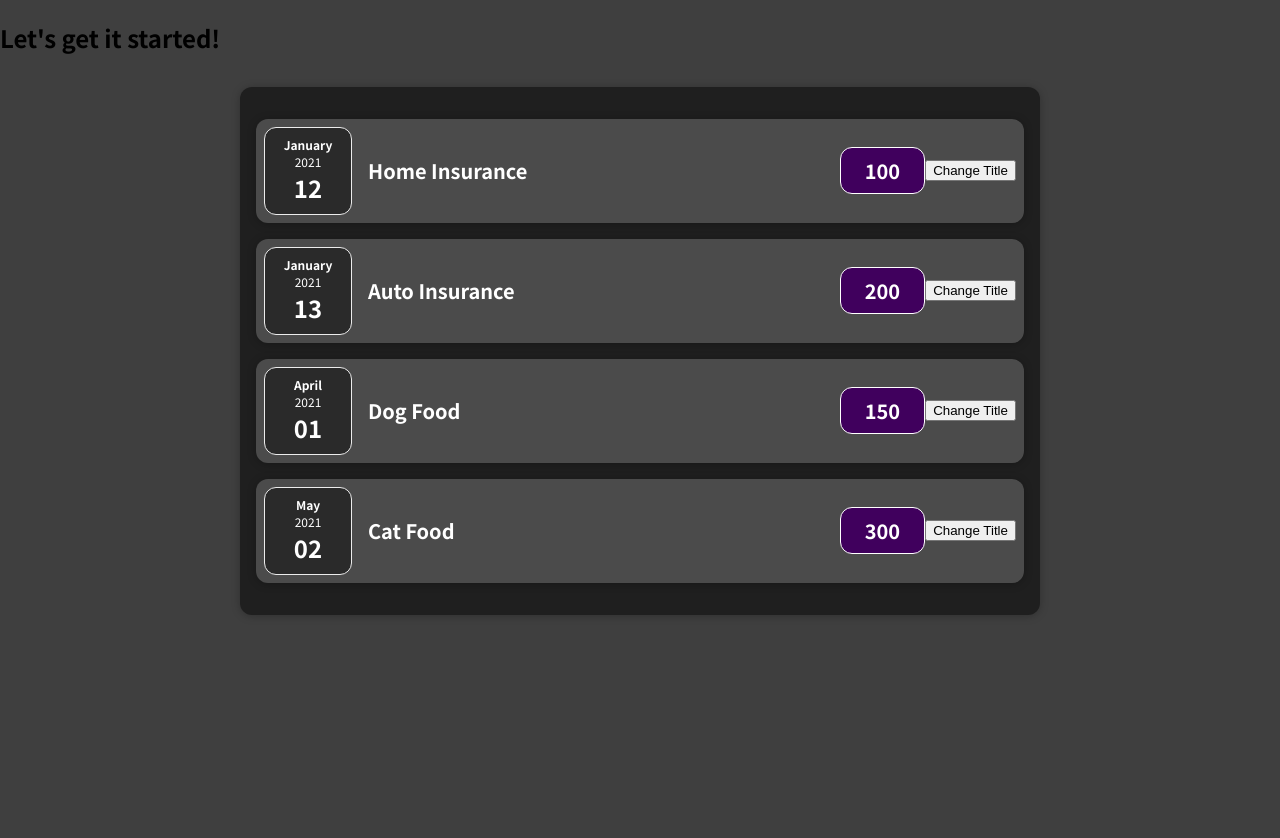
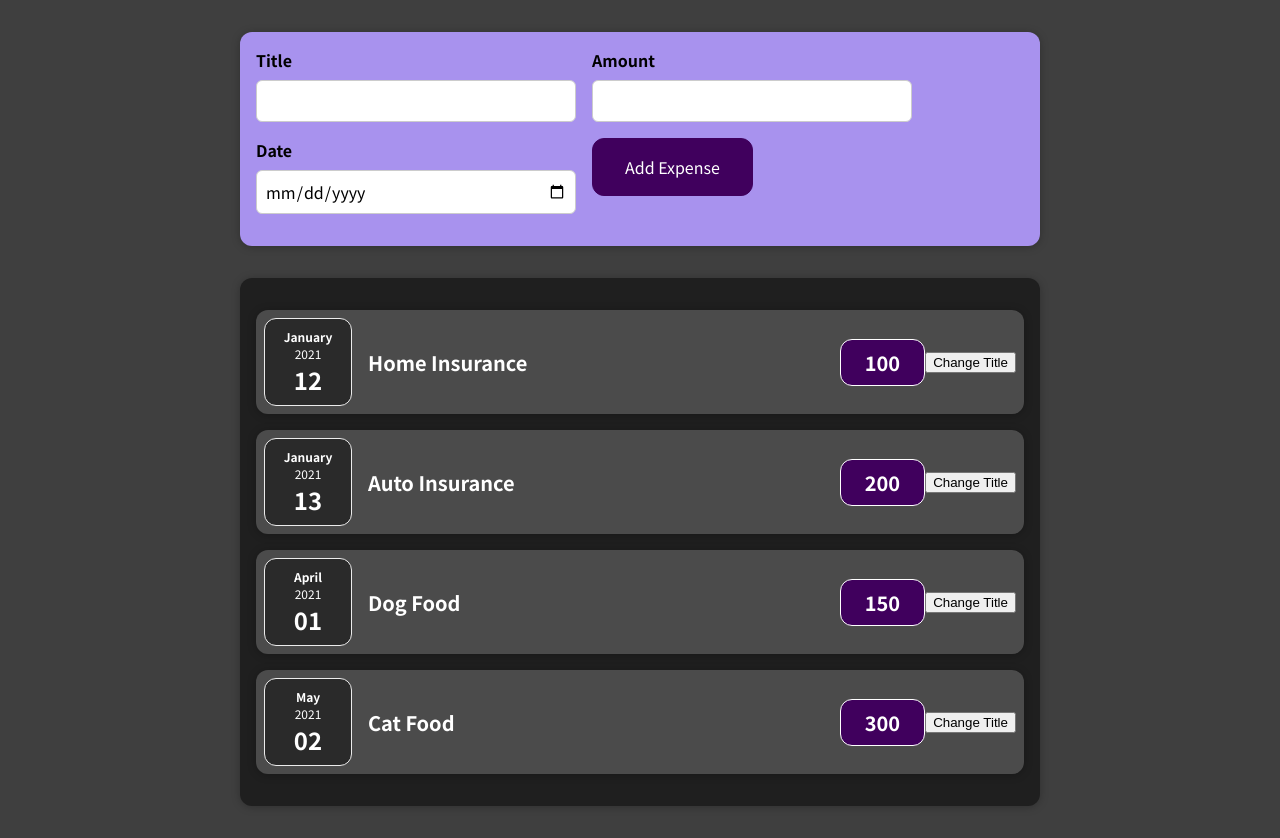
Before and after one commit to Cabonilla/react_practice_sandbox, a React (Create React App) app: page / in a window 1280 px wide. Before the commit the page ends 800 px from the top, so only its background shows below. Built offline with nearby package versions, Linux system fonts and the light colour scheme.

Commit message:
Added new expense form.

```diff
--- a/src/App.js
+++ b/src/App.js
@@ -1,6 +1,7 @@
 import React from 'react';
 import './App.css';
 import Expenses from './components/Expenses/Expenses';
+import NewExpense from './components/NewExpense/NewExpense';
 
 const App = () => {
   const expenses = [
@@ -19,7 +20,7 @@
 
   return (
     <div>
-      <h2>Let's get it started!</h2>
+      <NewExpense />
       <Expenses items={expenses}/>
     </div>
   );
--- /dev/null
+++ b/src/components/NewExpense/ExpenseForm.css
@@ -0,0 +1,26 @@
+.new-expense__controls {
+  display: flex;
+  flex-wrap: wrap;
+  gap: 1rem;
+  margin-bottom: 1rem;
+  text-align: left;
+}
+
+.new-expense__control label {
+  font-weight: bold;
+  margin-bottom: 0.5rem;
+  display: block;
+}
+
+.new-expense__control input {
+  font: inherit;
+  padding: 0.5rem;
+  border-radius: 6px;
+  border: 1px solid #ccc;
+  width: 20rem;
+  max-width: 100%;
+}
+
+.new-expense__actions {
+  text-align: right;
+}
--- /dev/null
+++ b/src/components/NewExpense/ExpenseForm.js
@@ -0,0 +1,29 @@
+import React from 'react'
+import './ExpenseForm.css'
+
+
+const ExpenseForm = () => {
+  return (
+    <form>
+      <div className="new-expense__controls">
+        <div className="new-expense__control">
+          <label>Title</label>
+          <input type="text" />
+        </div>
+        <div className="new-expense__control">
+          <label>Amount</label>
+          <input type="number" min="0.01" step="0.01" />
+        </div>
+        <div className="new-expense__control">
+          <label>Date</label>
+          <input type="date" min="2018-01-01" max="2022-12-31" />
+        </div>
+        <div className="new-expense__actions">
+          <button type="submit">Add Expense</button>
+        </div>
+      </div>
+    </form>
+  )
+}
+
+export default ExpenseForm
--- /dev/null
+++ b/src/components/NewExpense/NewExpense.css
@@ -0,0 +1,38 @@
+.new-expense {
+  background-color: #a892ee;
+  padding: 1rem;
+  margin: 2rem auto;
+  width: 50rem;
+  max-width: 95%;
+  border-radius: 12px;
+  text-align: center;
+  box-shadow: 0 1px 8px rgba(0, 0, 0, 0.25);
+}
+
+.new-expense button {
+  font: inherit;
+  cursor: pointer;
+  padding: 1rem 2rem;
+  border: 1px solid #40005d;
+  background-color: #40005d;
+  color: white;
+  border-radius: 12px;
+  margin-right: 1rem;
+}
+
+.new-expense button:hover,
+.new-expense button:active {
+  background-color: #510674;
+  border-color: #510674;
+}
+
+.new-expense button.alternative {
+  color: #220131;
+  border-color: transparent;
+  background-color: transparent;
+}
+
+.new-expense button.alternative:hover,
+.new-expense button.alternative:active {
+  background-color: #ddb3f8;
+}
--- /dev/null
+++ b/src/components/NewExpense/NewExpense.js
@@ -0,0 +1,14 @@
+import React from 'react';
+import ExpenseForm from './ExpenseForm';
+import './NewExpense.css';
+
+
+const NewExpense = () => {
+  return (
+    <div className="new-expense">
+      <ExpenseForm />
+    </div>
+  )
+}
+
+export default NewExpense;
```
